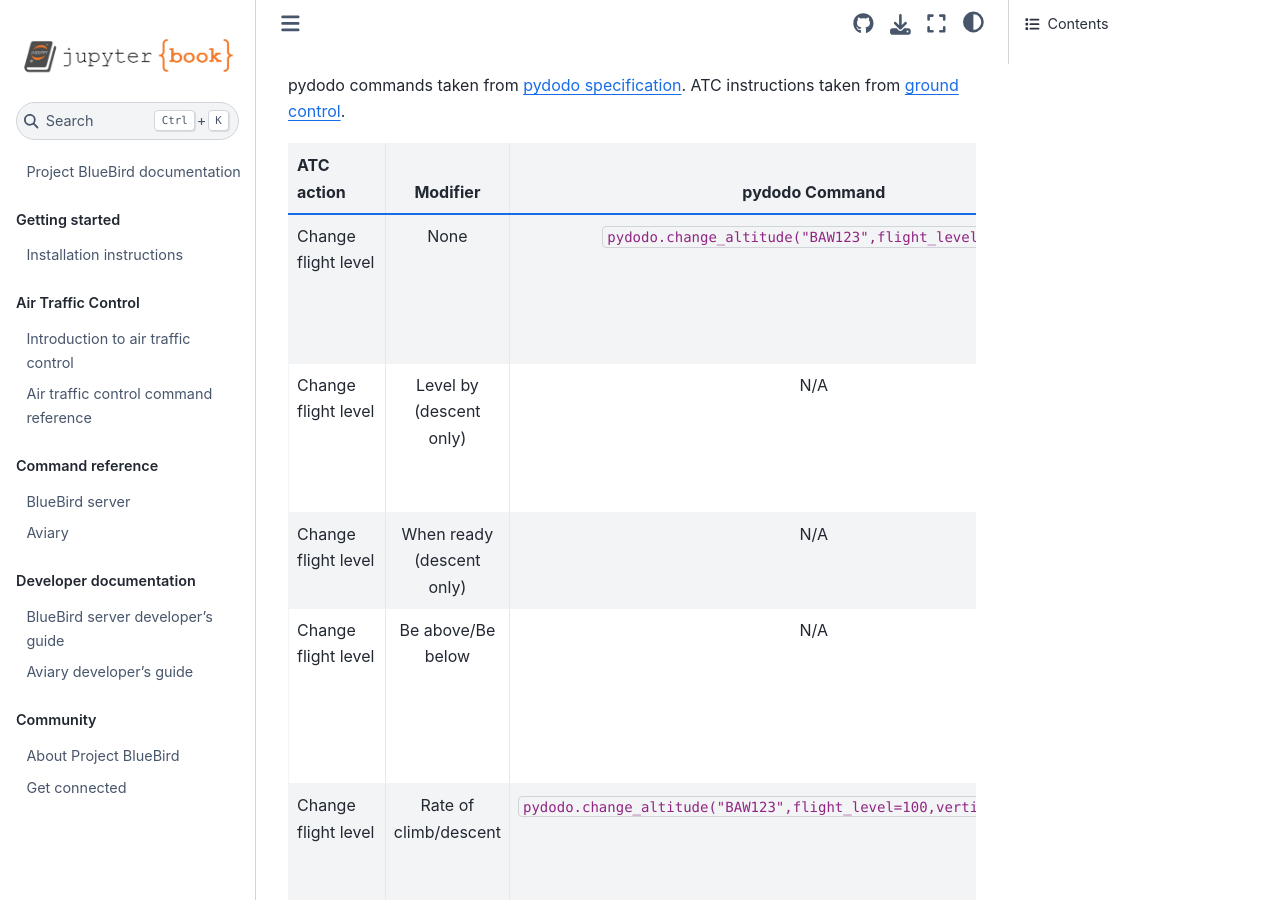
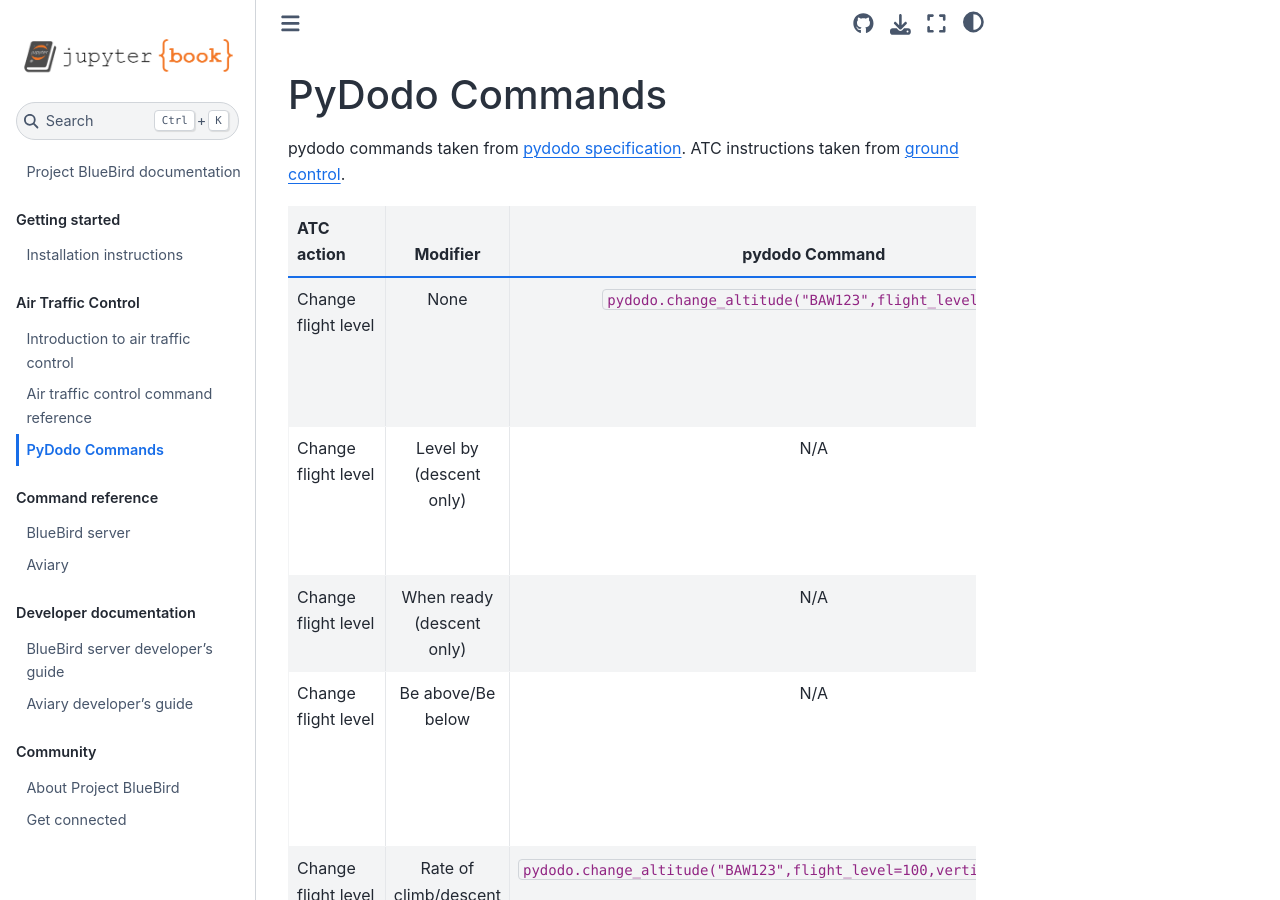
Before and after one commit to project-bluebird/docs, a Jupyter Book: the page built from atc/pydodo.md, in a window 1280 px wide and 900 px high. Built offline with Jupyter Book 1.0.4 settings and Sphinx 7.4.7 and the Sphinx Book theme 1.1.4, drawn with Linux system fonts in a browser that asks for light colours; pages that are not in the unit, such as notebooks, are missing from menus.

Commit message:
pydodo update

```diff
--- a/atc/pydodo.md
+++ b/atc/pydodo.md
@@ -1,3 +1,5 @@
+# PyDodo Commands
+
 pydodo commands taken from [pydodo specification](https://github.com/alan-turing-institute/dodo/blob/master/Specification.md). ATC instructions taken from [ground control](https://github.com/project-bluebird/ground-control/blob/main/other/ATC-instructions.md).
 
 | ATC action | Modifier | pydodo Command | Example | Notes
```
